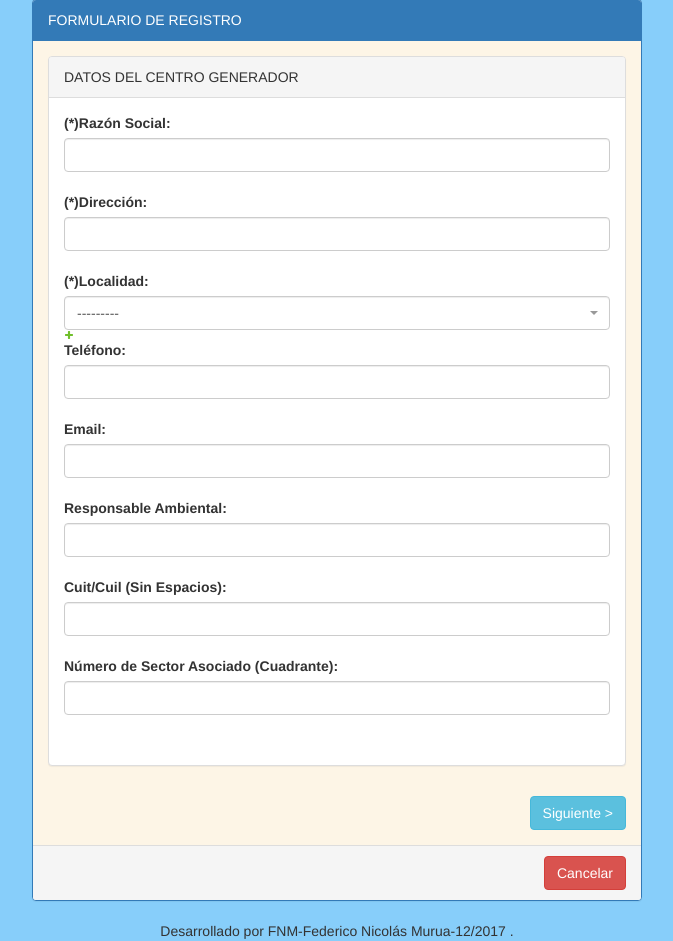
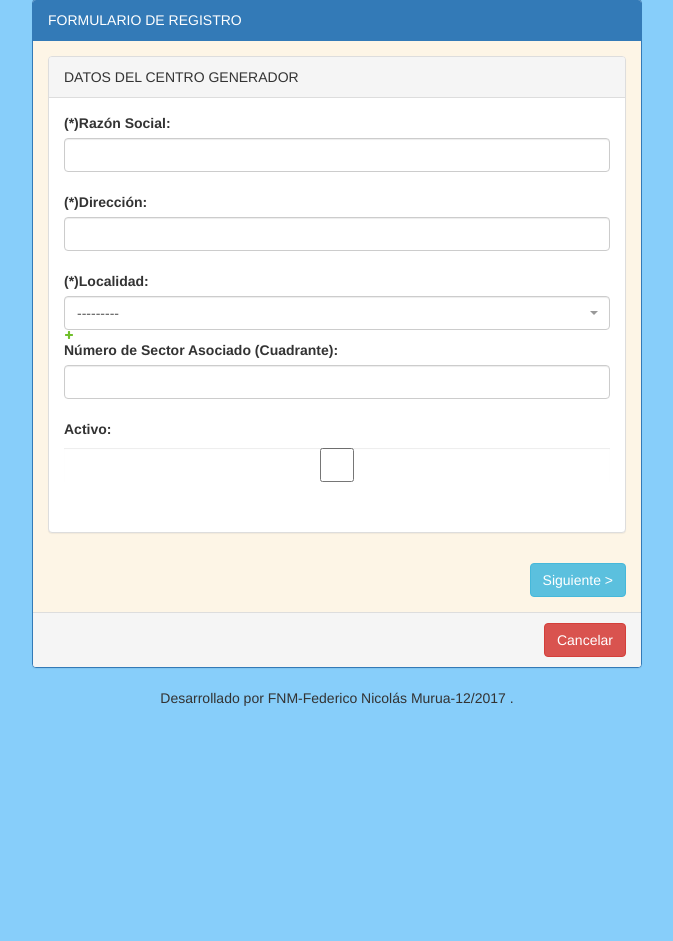
Before and after one commit to feddeMurua/mara_imp, a Django app: page /generadores/alta/generadores/ in a window 1280 px wide. Shown: the part 109-1050 px from the top of the page, without its empty margins (303-976 px from the left). After the commit the page ends 815 px from the top, so only its background shows below. Run offline with Django 3.2, Linux system fonts and the light colour scheme; a user stored in the database is signed in; data comes from the database, SQL or seed files in the repository; both versions use the stored data as it was after the commit; some libraries are stand-ins or nearby versions; some web fonts are replaced.

Commit message:
fixes antes presentacion

```diff
--- a/modulo_I/models.py
+++ b/modulo_I/models.py
@@ -31,6 +31,8 @@ GENERADOR RESIDUOS
 '''
 
 class EstablecimientoGenerador(models.Model):
+    nro_inscripcion = models.BigIntegerField(unique=True, blank=True, null=True, default=None) # N° inscripcion registro de generadores provincia del chubut
+    activo = models.BooleanField(default=False)
     razon_social = models.CharField(max_length=50)
     direccion = models.CharField(max_length=100)
     tipo_actividad = MultiSelectField(choices=Actividades)
--- a/modulo_I/templates/balde/balde_listado.html
+++ b/modulo_I/templates/balde/balde_listado.html
@@ -6,7 +6,9 @@
 {% endblock %}
 
 {% block panel-heading-tabla %}
-  <a href="{% url 'baldes:alta_modif_balde' %}" class="btn btn-primary"><i class="fa fa-plus"></i> Nuevo Balde </a>
+  <div style="padding-top:0.1%; padding-left:0.1%;">
+    <a href="{% url 'baldes:alta_modif_balde' %}" class="btn btn-primary"><i class="fa fa-plus"></i> Nuevo Balde </a>
+  </div>
 {% endblock %}
 
 
--- a/modulo_I/templates/establecimiento/generador_form.html
+++ b/modulo_I/templates/establecimiento/generador_form.html
@@ -29,20 +29,11 @@
             <label>(*)Localidad:</label>
             {{generador_form.localidad|add_class:"select-2"|attr:"required:"|attr:"data-parsley-error-message:(*)El campo localidad es obligatorio"}}
             <br>
-            <label>Teléfono:</label>
-            {{generador_form.telefono|add_class:'form-control'}}
-            <br>
-            <label>Email:</label>
-            {{generador_form.email|add_class:'form-control'}}
-            <br>
-            <label>Responsable Ambiental:</label>
-            {{generador_form.responsable_ambiental|add_class:'form-control'}}
-            <br>
-            <label>Cuit/Cuil (Sin Espacios):</label>
-            {{generador_form.cuit|add_class:'form-control cuil'}}
-            <br>
             <label>Número de Sector Asociado (Cuadrante):</label>
             {{generador_form.sector|add_class:'form-control'|attr:"type:number"|attr:"data-parsley-type=integer"}}
+            <br>
+            <label>Activo:</label>
+            {{generador_form.activo|add_class:'form-control'}}
             <br>
           </div>
         </div>
@@ -57,7 +48,32 @@
 
   </div>
 
-   <!-- SECTION 2 -->
+  <!-- SECTION 2 -->
+  <div class="form-section">
+    <div class="panel panel-default">
+      <div class="panel-heading">DATOS DEL CENTRO GENERADOR</div>
+        <div class="panel-body">
+          <label>Número de Inscripción en el Registro de Generadores Provincia del Chubut:</label>
+          {{generador_form.nro_inscripcion|add_class:'form-control'|attr:"type:number"|attr:"data-parsley-type=integer"}}
+          <br>
+          <label>Responsable Ambiental:</label>
+          {{generador_form.responsable_ambiental|add_class:'form-control'}}
+          <br>
+          <label>Cuit/Cuil (Sin Espacios):</label>
+          {{generador_form.cuit|add_class:'form-control cuil'}}
+          <br>
+          <label>Teléfono:</label>
+          {{generador_form.telefono|add_class:'form-control'}}
+          <br>
+          <label>Email:</label>
+          {{generador_form.email|add_class:'form-control'}}
+          <br>
+        </div>
+    </div>
+  </div>
+
+
+   <!-- SECTION 3 -->
    <div class="form-section">
      <div class="panel panel-default">
        <div class="panel-heading">TIPO DE ACTIVIDAD</div>
@@ -69,7 +85,7 @@
      </div>
    </div>
 
-   <!-- SECTION 3 -->
+   <!-- SECTION 4 -->
    <div class="form-section">
      <div class="panel panel-default">
        <div class="panel-heading">DIAS DE ATENCIÓN</div>
--- a/modulo_I/templates/establecimiento/generador_listado.html
+++ b/modulo_I/templates/establecimiento/generador_listado.html
@@ -7,7 +7,9 @@
 {% endblock %}
 
 {% block panel-heading-tabla %}
-  <a href="{% url 'generadores:alta_modif_generadores' %}" class="btn btn-primary"><i class="fa fa-plus"></i> Nuevo Generador</a>
+  <div style="padding-top:0.1%; padding-left:0.1%;">
+    <a href="{% url 'generadores:alta_modif_generadores' %}" class="btn btn-primary"><i class="fa fa-plus"></i> Nuevo Generador</a>
+  </div>
 {% endblock %}
 
 {% block thead-tabla %}
--- a/modulo_I/templates/hojaRuta/baldes_utilizados/baldeutilizado_listado.html
+++ b/modulo_I/templates/hojaRuta/baldes_utilizados/baldeutilizado_listado.html
@@ -6,7 +6,9 @@
 {% endblock %}
 
 {% block panel-heading-tabla %}
-  <a href="{% url 'hojaRuta:listado_general' %}" data-toggle="tooltip" title="Volver"><i class="fa fa-arrow-left pull-right" style="font-size: 35px;padding-right:2px;"></i></a>
+  <div style="padding-top:0.1%; padding-left:0.1%;">
+    <a href="{% url 'hojaRuta:listado_general' %}" data-toggle="tooltip" title="Volver"><i class="fa fa-arrow-left pull-right" style="font-size: 35px;padding-right:2px;"></i></a>
+  </div>
 {% endblock %}
 
 {% block thead-tabla %}
--- a/modulo_I/templates/hojaRuta/hoja_ruta_pdf.html
+++ b/modulo_I/templates/hojaRuta/hoja_ruta_pdf.html
@@ -51,7 +51,7 @@
 {% block content %}
   <div id="content">
       <div class="main">
-        <h1 style="background-color: lightblue; padding-top:5px;">IMPEESA S.A ambiental</h1>
+        <h1 style="background-color: lightblue; padding-top:5px;">IMPEESAmbiental</h1>
         <h2>{{ view.title }}</h2>
           <!-- Table with irregular header -->
           <table class="table">
@@ -62,8 +62,8 @@
                 rowspan: n° de filas dentro de la fila
                 -->
                 <td colspan="1" rowspan="2"><strong>Hora Progr.</strong></td>
-                <td colspan="1" rowspan="2"><strong>Hora Lleg.</strong></td>
-                <td colspan="1" rowspan="2"><strong>Hora Sal.</strong></td>
+                <td colspan="1" rowspan="2"><strong>Hora Llegada</strong></td>
+                <td colspan="1" rowspan="2"><strong>Hora Retiro</strong></td>
                 <td colspan="1" rowspan="2"><strong>Vol. Retirado</strong></td>
                 <th colspan="13" scope="colgroup" align="left" >Establecimiento: {{establecimiento.razon_social|upper}}, Domicilio: {{establecimiento.direccion|upper}} </th>
                 <td colspan="1" rowspan="2"><strong>Sector</strong></td>
--- a/modulo_I/templates/hojaRuta/hojaruta_impresion.html
+++ b/modulo_I/templates/hojaRuta/hojaruta_impresion.html
@@ -45,7 +45,7 @@
       <tr>
           <td>{{ establecimiento.razon_social }}</td>
           {% if establecimiento.sector %}
-            <td>{{ establecimiento.sector }}</td>
+            <td style="text-align: center;">{{ establecimiento.sector }}</td>
           {% else %}
             <td style="text-align: center;"> - </td>
           {% endif %}
--- a/modulo_I/templates/hojaRuta/liquidacion_mensual_pdf.html
+++ b/modulo_I/templates/hojaRuta/liquidacion_mensual_pdf.html
@@ -51,7 +51,7 @@
 {% block content %}
 <div id="content">
     <div class="main">
-      <h1 style="background-color: lightblue; padding-top:5px;">IMPEESA S.A ambiental</h1>
+      <h1 style="background-color: lightblue; padding-top:5px;">IMPEESAmbiental</h1>
       <h2>{{ view.title }}</h2>
       <table class="table">
           <tr>
--- a/modulo_I/templates/localidad/localidad_listado.html
+++ b/modulo_I/templates/localidad/localidad_listado.html
@@ -7,7 +7,9 @@
 {% endblock %}
 
 {% block panel-heading-tabla %}
-  <a class="btn btn-primary js-alta-localidad"><i class="fa fa-plus"></i> Nueva Localidad</a>
+  <div style="padding-top:0.1%; padding-left:0.1%;">
+    <a class="btn btn-primary js-alta-localidad"><i class="fa fa-plus"></i> Nueva Localidad</a>
+  </div>
 {% endblock %}
 
 {% block thead-tabla %}
--- a/modulo_I/views.py
+++ b/modulo_I/views.py
@@ -218,24 +218,24 @@ def generar_hoja_ruta(request):
     dia_actual = datetime.datetime.now().strftime("%w") #%w numero dia en la semana (0 domingo, 6 sabado)
 
     #informacion de los establecimientos que atienden un dia en particular
-    establecimientos = EstablecimientoGenerador.objects.filter(recoleccion__icontains=dia_actual).order_by('sector')
+    establecimientos = EstablecimientoGenerador.objects.filter(recoleccion__icontains=dia_actual, activo=True).order_by('sector')
 
     dia_nombre = ""
-    if establecimientos:
-        if dia_actual == "0":
-            dia_nombre = "Domingo"
-        elif dia_actual == "1":
-            dia_nombre = "Lunes"
-        elif dia_actual == "2":
-            dia_nombre = "Martes"
-        elif dia_actual == "3":
-            dia_nombre = "Miercoles"
-        elif dia_actual == "4":
-            dia_nombre = "Jueves"
-        elif dia_actual == "5":
-            dia_nombre = "Viernes"
-        elif dia_actual == "6":
-            dia_nombre = "Sábado"
+
+    if dia_actual == "0":
+        dia_nombre = "Domingo"
+    elif dia_actual == "1":
+        dia_nombre = "Lunes"
+    elif dia_actual == "2":
+        dia_nombre = "Martes"
+    elif dia_actual == "3":
+        dia_nombre = "Miercoles"
+    elif dia_actual == "4":
+        dia_nombre = "Jueves"
+    elif dia_actual == "5":
+        dia_nombre = "Viernes"
+    elif dia_actual == "6":
+        dia_nombre = "Sábado"
 
     #PARA MOSTRAR NOMBRE DEL DIA: get_dia_display()
     return render(request, "hojaRuta/hojaruta_impresion.html", {'establecimientos': establecimientos, 'dia':dia_nombre,'dia_nro':dia_actual})
@@ -341,7 +341,7 @@ class HojaRutaPdf(LoginRequiredMixin, PDFTemplateView):
     redirect_field_name = 'next'
 
     def get_context_data(self, dia):
-        establecimientos = EstablecimientoGenerador.objects.filter(recoleccion__icontains=dia).order_by('sector')
+        establecimientos = EstablecimientoGenerador.objects.filter(recoleccion__icontains=dia, activo=True).order_by('sector')
 
         return super(HojaRutaPdf, self).get_context_data(
             pagesize="A4",
@@ -430,7 +430,7 @@ class LiquidacionPdf(LoginRequiredMixin, PDFTemplateView):
 
         establecimientos = {}
 
-        total_baldes = BaldeUtilizado.objects.filter(hoja_ruta__fecha_recorrido__month=mes)
+        total_baldes = BaldeUtilizado.objects.filter(hoja_ruta__fecha_recorrido__month=mes, establecimiento_generador__activo=True)
 
         for b in total_baldes:
 
```
Also changed, not shown: modulo_I/templates/hojaRuta/hojaruta_listado_general.html (+6 -4 lines), db.sqlite3, modulo_I/migrations/0003_auto_20180214_1743.py (added).
